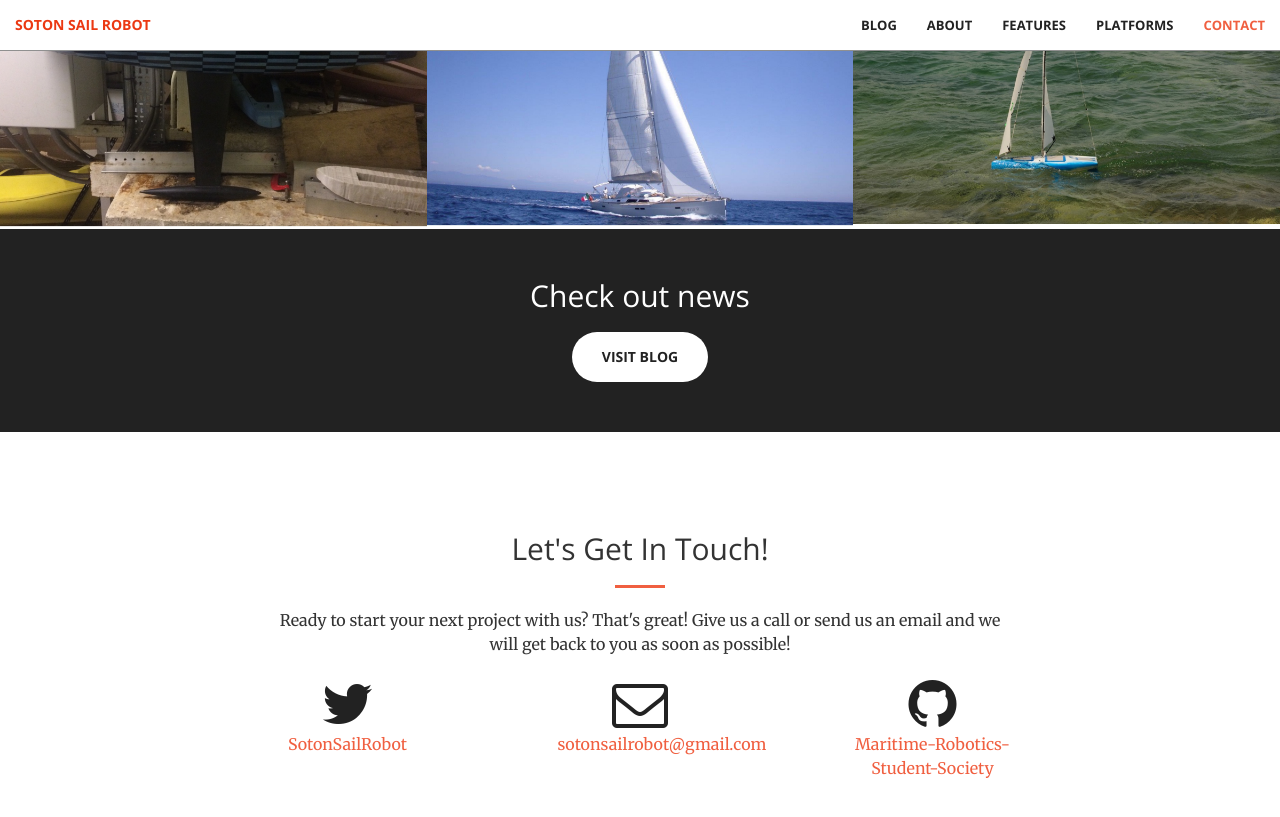
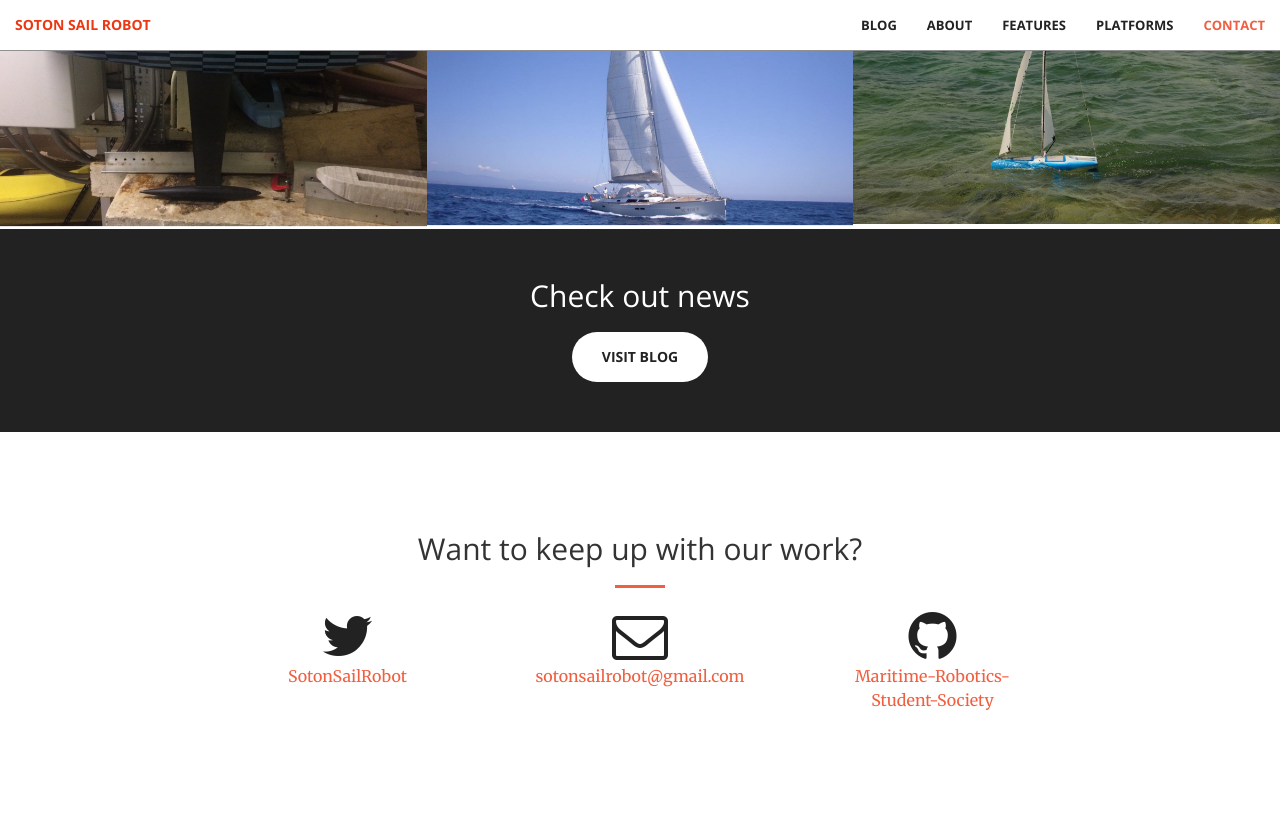
Before and after one commit to Maritime-Robotics-Student-Society/Maritime-Robotics-Student-Society.github.io, a Jekyll site: the page built from index.html, in a window 1280 px wide and 900 px high, scrolled down 2143 px. Shown: the top 817 px of the window. Built offline with Jekyll 4.4.1, drawn with Linux system fonts in a browser that asks for light colours; a script that is not in the unit is left out.

Commit message:
Edited contact section

```diff
--- a/_includes/contact.html
+++ b/_includes/contact.html
@@ -2,28 +2,30 @@
   <div class="container">
     <div class="row">
       <div class="col-lg-8 col-lg-offset-2 text-center">
-                <h2 class="section-heading">Let's Get In Touch!</h2>
+        <h2 class="section-heading">Want to keep up with our work?</h2>
         <hr class="primary">
-                <p>Ready to start your next project with us? That's great! Give us a call or send us an email and we will get back to you as soon as possible!</p>
       </div>
+    </div>
+
+    <div class="row">
       <div class="col-lg-2 col-lg-offset-2 text-center">
         <a href="https://twitter.com/{{ site.twitter_username }}">
           <i class="fa fa-twitter fa-3x wow bounceIn" data-wow-delay=".1s"></i>
           <p>{{ site.twitter_username }}</p>
         </a>
       </div>
-        <div class="col-lg-2 col-lg-offset-1 text-center">
+      <div class="col-lg-4 text-center">
         <a href="mailto:{{ site.email }}">
           <i class="fa fa-envelope-o fa-3x wow bounceIn" data-wow-delay=".1s"></i>
           <p>{{ site.email }}</p>
         </a>
       </div>
-        <div class="col-lg-2 col-lg-offset-1 text-center">
+      <div class="col-lg-2 text-center">
         <a href="https://github.com/{{ site.github_username }}">
           <i class="fa fa-github fa-3x wow bounceIn" data-wow-delay=".1s"></i>
           <p>{{ site.github_username }}</p>
         </a>
       </div>
-
+    </div>
   </div>
 </section>
```
Also changed, not shown: _sass/_base.scss (line endings or trailing spaces), 1 other file. Lines whose indentation alone changed are shown as unchanged.
